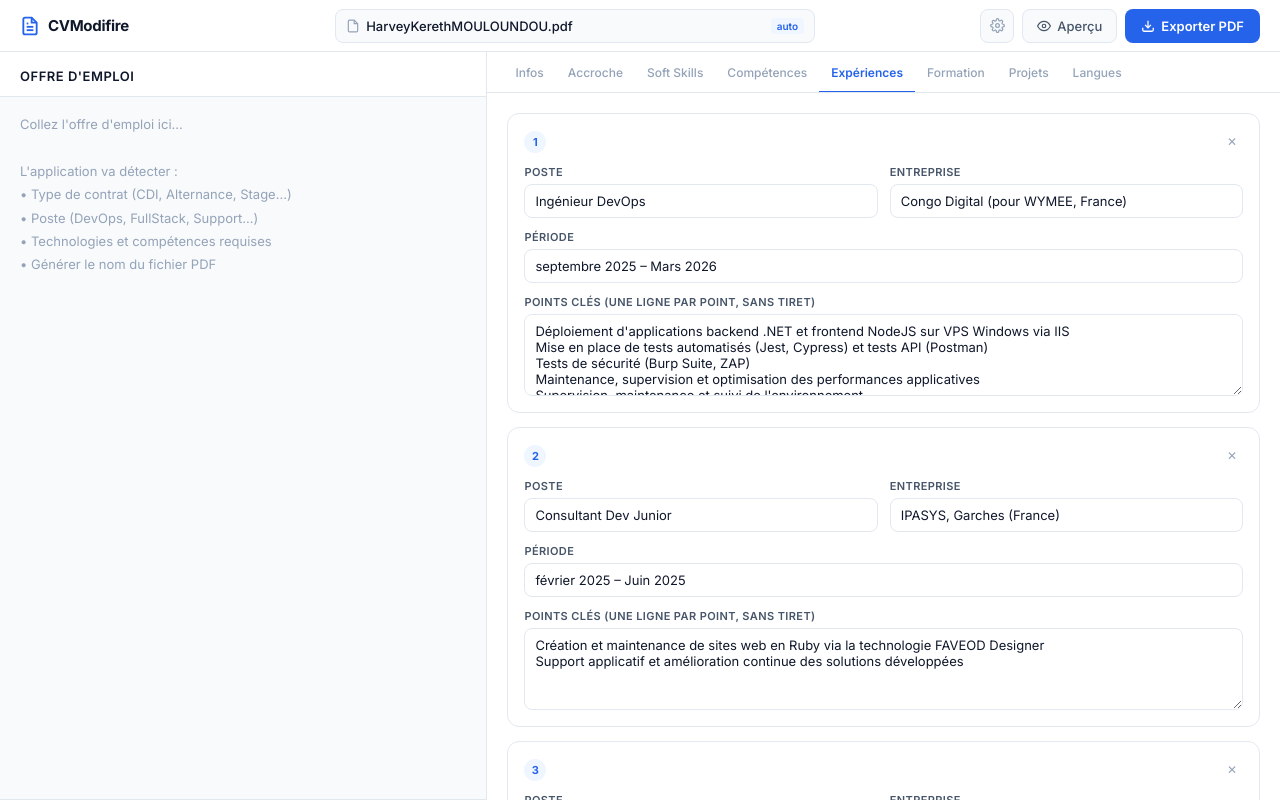
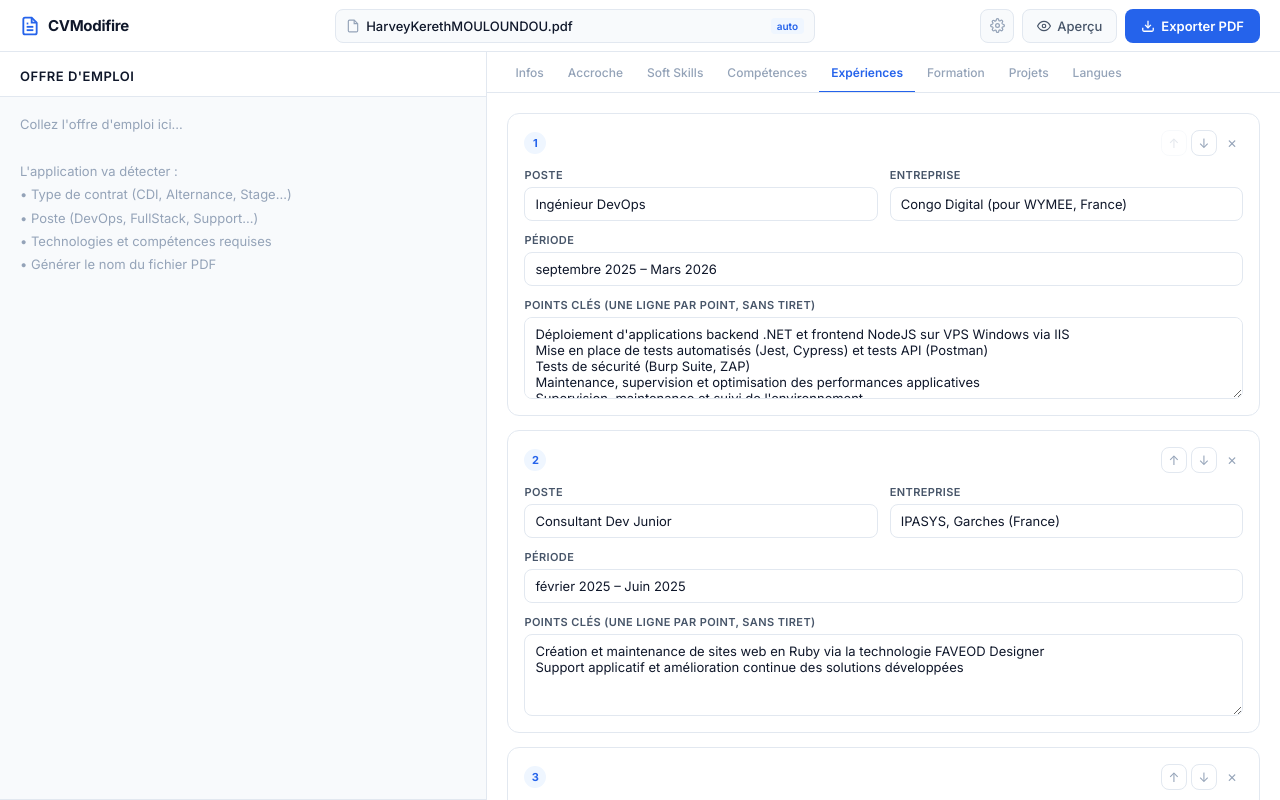
Before and after one commit to Shadowstrikesblu/CVModifire, a Vue app: page / in a window 1280 px wide. Both pictures are taken after a click on the button "Expériences". Built offline with nearby package versions, Linux system fonts and the light colour scheme.

Commit message:
reorganisation experiences

```diff
--- a/src/components/ResumeEditor.vue
+++ b/src/components/ResumeEditor.vue
@@ -233,7 +233,11 @@
         <div v-for="(exp, i) in resume.experiences" :key="exp.id" class="card">
           <div class="card-header">
             <span class="card-num">{{ i + 1 }}</span>
-            <button class="remove-btn" @click="resume.experiences.splice(i, 1)" v-if="resume.experiences.length > 1">✕</button>
+            <div class="card-actions">
+              <button class="move-btn" :disabled="i === 0" @click="moveExp(i, -1)" title="Monter">↑</button>
+              <button class="move-btn" :disabled="i === resume.experiences.length - 1" @click="moveExp(i, 1)" title="Descendre">↓</button>
+              <button class="remove-btn" @click="resume.experiences.splice(i, 1)" v-if="resume.experiences.length > 1">✕</button>
+            </div>
           </div>
           <div class="field-grid">
             <div class="field">
@@ -484,6 +488,13 @@ function resetHidden() {
   })
 }
 
+function moveExp(i, dir) {
+  const j = i + dir
+  const arr = props.resume.experiences
+  if (j < 0 || j >= arr.length) return
+  ;[arr[i], arr[j]] = [arr[j], arr[i]]
+}
+
 let nextId = 200
 function addExp() {
   props.resume.experiences.push({ id: nextId++, position: '', company: '', period: '', bullets: '' })
@@ -650,6 +661,30 @@ function addProj() {
   align-items: center;
   justify-content: center;
 }
+
+.card-actions {
+  display: flex;
+  align-items: center;
+  gap: 4px;
+}
+
+.move-btn {
+  display: flex;
+  align-items: center;
+  justify-content: center;
+  width: 26px;
+  height: 26px;
+  font-size: 13px;
+  color: var(--text-3);
+  background: none;
+  border: 1px solid var(--border);
+  border-radius: var(--radius);
+  cursor: pointer;
+  transition: all 0.15s;
+  line-height: 1;
+}
+.move-btn:hover:not(:disabled) { border-color: var(--primary); color: var(--primary); background: var(--primary-light); }
+.move-btn:disabled { opacity: 0.25; cursor: not-allowed; }
 
 .remove-btn {
   font-size: 12px;
```
Also changed, not shown: 9 other files (tests, documents, lock files or other folders).
